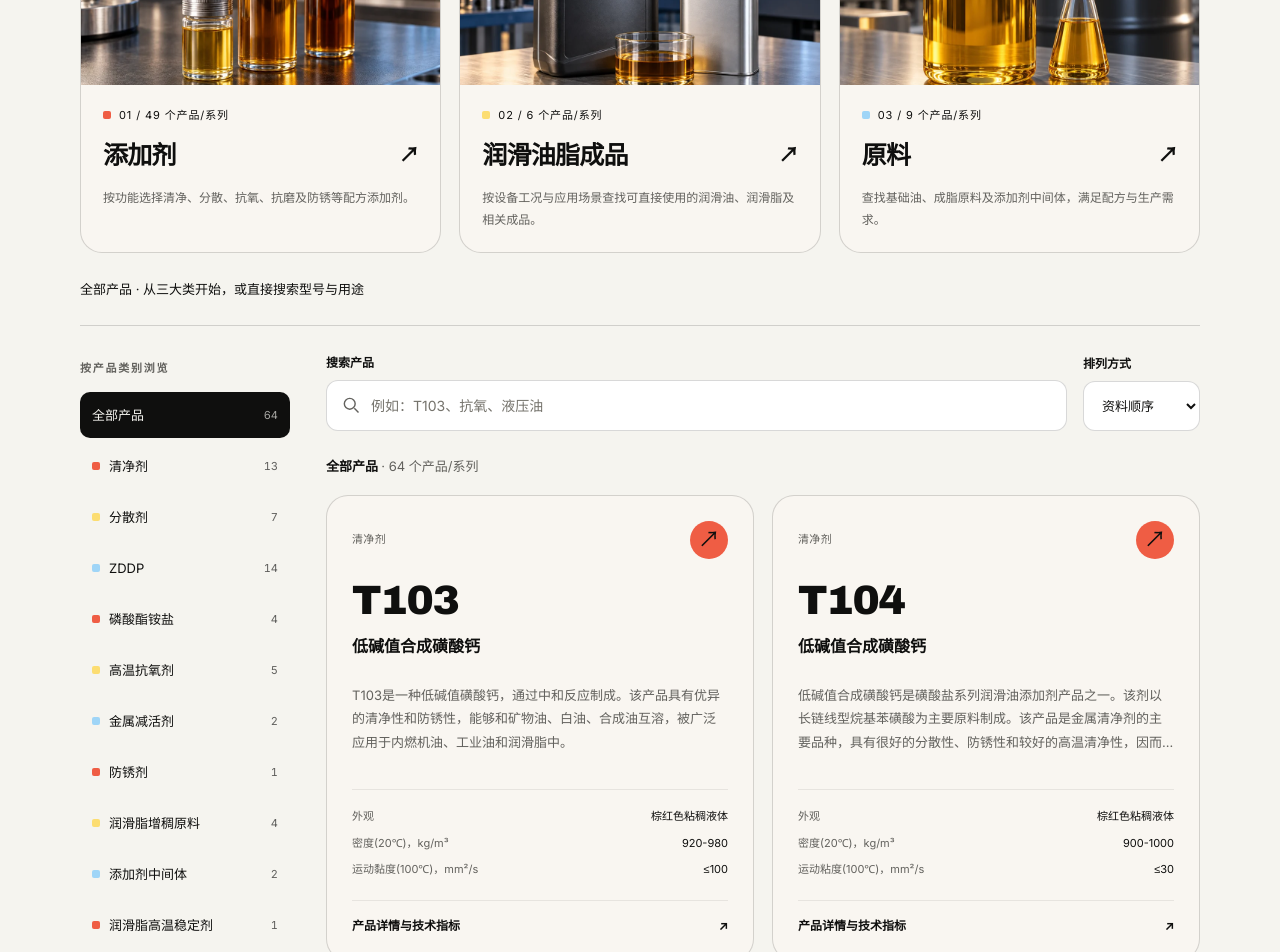
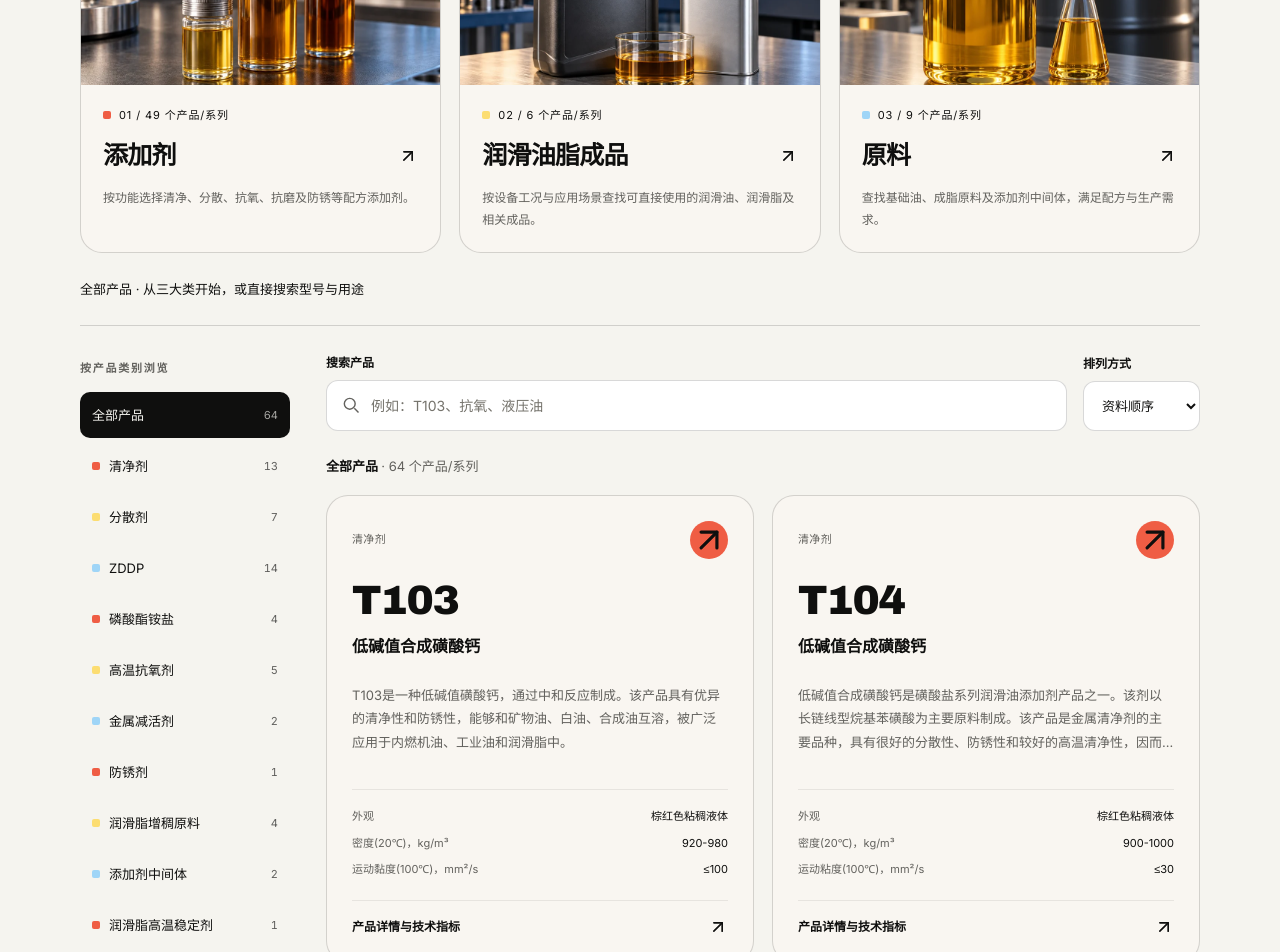
Before and after one commit to qypwlqj/nubang-website, a Next.js app: page /products in a window 1280 px wide. Shown: the part 560-1512 px from the top of the page. Built offline with nearby package versions, Linux system fonts and the light colour scheme.

Commit message:
Render catalog arrows as font-independent icons

```diff
--- a/app/globals.css
+++ b/app/globals.css
@@ -461,7 +461,7 @@ body[data-scroll-locked] .mobile-navigation-sheet {
 .catalog-group-body { padding: 22px; }
 .catalog-group-body > p:first-child { display: flex; gap: 8px; align-items: center; font-size: 11px; letter-spacing: .08em; }
 .catalog-group h2 { display: flex; justify-content: space-between; align-items: center; gap: 10px; font-size: 25px; margin-block: 14px 12px; }
-.catalog-group h2 span { font-size: 20px; font-family: Arial, sans-serif; }
+.catalog-group h2 svg { flex-shrink: 0; }
 .catalog-group-body > p:last-child { font-size: 12px; line-height: 1.8; color: var(--color-muted); }
 .catalog-group-context { display: flex; justify-content: space-between; gap: 18px; flex-wrap: wrap; padding-bottom: 24px; margin-bottom: 28px; border-bottom: 1px solid var(--color-nav-rule); font-size: 13px; }
 .catalog-group-context a { text-decoration: underline; text-underline-offset: 4px; }
--- a/components/ProductCatalog.tsx
+++ b/components/ProductCatalog.tsx
@@ -2,6 +2,7 @@
 
 import Link from "next/link";
 import Image from "next/image";
+import { ArrowUpRight } from "lucide-react";
 import { productGroups, type ProductGroupId } from "@/lib/product-groups";
 import { useState } from "react";
 import type { ProductSummary } from "@/lib/products";
@@ -37,7 +38,7 @@ export default function ProductCatalog({ products, group = "" }: {
       <nav className="catalog-groups" aria-label="产品大类">
         {productGroups.map((item, index) => <Link key={item.id} href={`/products?group=${item.id}`} scroll={false} aria-current={group === item.id ? "page" : undefined} className={`catalog-group catalog-tone-${index}`}>
           <div className="catalog-group-image"><Image src={item.image} alt="" fill sizes="(min-width: 768px) 33vw, 100vw" className="object-cover" /></div>
-          <div className="catalog-group-body"><p><span className="catalog-dot" aria-hidden="true" />{String(index + 1).padStart(2, "0")} / {products.filter((product) => product.group === item.id).length} 个产品/系列</p><h2 className="display">{item.name}<span aria-hidden="true">↗</span></h2><p>{item.description}</p></div>
+          <div className="catalog-group-body"><p><span className="catalog-dot" aria-hidden="true" />{String(index + 1).padStart(2, "0")} / {products.filter((product) => product.group === item.id).length} 个产品/系列</p><h2 className="display">{item.name}<ArrowUpRight size={20} aria-hidden="true" /></h2><p>{item.description}</p></div>
         </Link>)}
       </nav>
       <div className="catalog-group-context"><p>{groupName ? `${groupName} · 按细分类别继续筛选` : "全部产品 · 从三大类开始，或直接搜索型号与用途"}</p>{group ? <Link href="/products" scroll={false}>查看全部产品 →</Link> : null}</div>
@@ -81,13 +82,13 @@ export default function ProductCatalog({ products, group = "" }: {
           <div className="catalog-grid">
             {visible.map((product) => (
               <Card asChild variant="brand" key={product.slug}><Link className={`catalog-card catalog-tone-${product.categoryIndex % 3}`} href={`/products/${product.slug}`} aria-label={`查看 ${product.model} ${product.name} 的产品资料`}>
-                <div className="catalog-card-top"><Badge variant="brand" className="catalog-card-category">{product.category}</Badge><span className="catalog-card-arrow" aria-hidden="true">↗</span></div>
+                <div className="catalog-card-top"><Badge variant="brand" className="catalog-card-category">{product.category}</Badge><ArrowUpRight className="catalog-card-arrow" size={20} aria-hidden="true" /></div>
                 <p className="display catalog-model">{product.model}</p>
                 {product.name !== product.model ? <h3>{product.name}</h3> : null}
                 <p className="catalog-card-variants">{product.variants.length ? `型号 / 牌号：${product.variants.join(" · ")}` : null}</p>{product.needsReview ? <p className="catalog-review-badge">部分原资料待确认</p> : null}
                 <p className="catalog-card-description">{product.introduction}</p>
                 <p className="catalog-card-variants">{product.previewLabel}</p><dl className="catalog-preview">{product.preview.map((row, index) => <div key={index}><dt>{row.label}</dt><dd>{row.value}</dd></div>)}</dl>
-                <span className="catalog-card-link">产品详情与技术指标 <span aria-hidden="true">↗</span></span>
+                <span className="catalog-card-link">产品详情与技术指标 <ArrowUpRight size={20} aria-hidden="true" /></span>
               </Link></Card>
             ))}
           </div>
```
